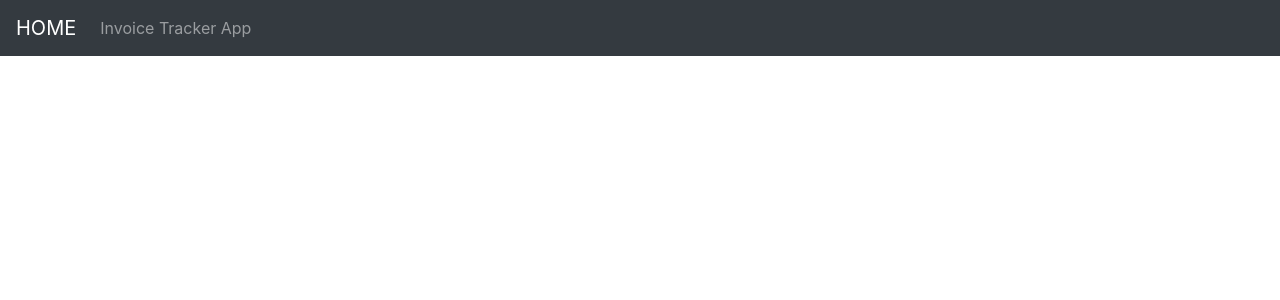
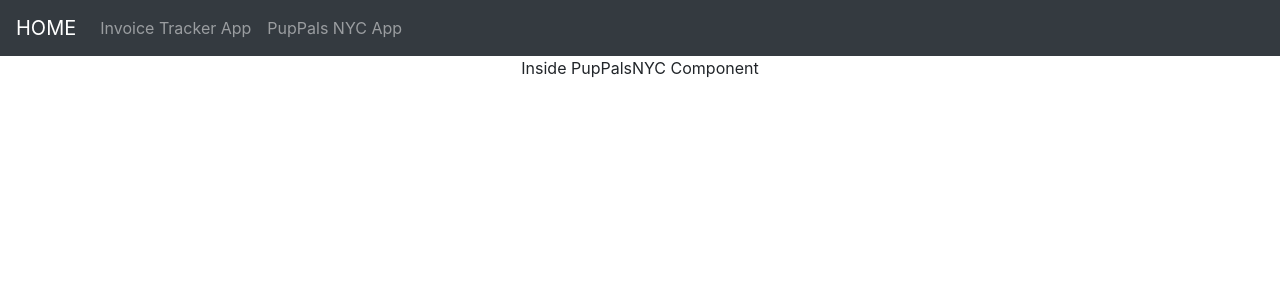
Before and after one commit to mattenbar/portfolio, a React (Create React App) app: page /PupPals-NYC in a window 1280 px wide. Shown: the top 300 px of the page. Built offline with nearby package versions, Linux system fonts and the light colour scheme.

Commit message:
created link in nav for pup pals and started pup pals component

```diff
--- a/src/App.js
+++ b/src/App.js
@@ -5,6 +5,7 @@ import Home from './Components/home'
 import NavBar from './Components/NavBar'
 import InvoiceTracker from './Components/InvoiceTracker'
 import 'bootstrap/dist/css/bootstrap.min.css';
+import PupPalsNYC from './Components/PupPalsNYC';
 
 
 
@@ -17,6 +18,7 @@ render(){
       <Switch>
         <Route exact path ="/" render={()=> <Home />}/>
         <Route exact path ="/invoiceTracker" render={()=> <InvoiceTracker />}/>
+        <Route exact path ="/PupPals-NYC" render={()=> <PupPalsNYC />}/>
       </Switch>
     </div>
   );
--- a/src/Components/FeatureProjects.js
+++ b/src/Components/FeatureProjects.js
@@ -19,6 +19,20 @@ const FeaturedProjects = () => {
           <Link  to={`/InvoiceTracker`}>More about Invoice Tracker App<br/> </Link>
         </Carousel.Caption>
       </Carousel.Item>
+
+      <Carousel.Item>
+        <img
+          className="d-block w-100"
+          src="https://previews.dropbox.com/p/thumb/AA5oTDVuzLDbOOXPAWj6uee6AYkZE1NQcet7pjRlhTuG2lzOI1HJp_QUHOa6Z0Q_6YGUbAjD4xPJd9KIjc0oH_P-yhKtC112JC6Vg4CYCQ-34Ba3FLFa6bSciWnZrZDc47tZrj17crhc-rUNNWoZY1baZFfBzaPESVWm0or_-8mA5zFOuiMXpRSCUuKVv4THPilawg-MhxQ9KB52vbFHG9l_-K4BXU02Qb06TvuYRDG3NDKmimuCau3grgFSRHSSGEeZTNgcpxdurLeOXAUd7WfJmiRHLQy4XYXfC45ygqwgb5dALJXyjuscuVbCQoTING9ENI98HAcvIA6NyHTCQzis476T1XPtWRXNWsPHkacj5w/p.png?size=2048x1536&size_mode=3"
+          alt="First slide"
+        />
+        <Carousel.Caption >
+          <h3 className="blackTextOverride" >NYC PupPals</h3>
+          <p className="blackTextOverride">An app that helps users socialize and create play-dates for their puppies in NYC</p>
+          <Link  to={`/NYC-PupPals`}>More about NYC PupPals App<br/> </Link>
+        </Carousel.Caption>
+      </Carousel.Item>
+
     </Carousel>
   )
 }
--- a/src/Components/NavBar.js
+++ b/src/Components/NavBar.js
@@ -8,6 +8,7 @@ const NavBar = () =>{
       <Navbar.Brand href="/">HOME</Navbar.Brand>
         <Nav className="mr-auto">
         <Nav.Link href="/InvoiceTracker">Invoice Tracker App</Nav.Link>
+        <Nav.Link href="/PupPals-NYC">PupPals NYC App</Nav.Link>
         </Nav>
     </Navbar>
   )
--- /dev/null
+++ b/src/Components/PupPalsNYC.js
@@ -0,0 +1,12 @@
+import React from 'react'
+
+const PupPalsNYC = () => {
+
+  return(
+    <div>
+      Inside PupPalsNYC Component
+    </div>
+  )
+}
+
+export default PupPalsNYC
```
